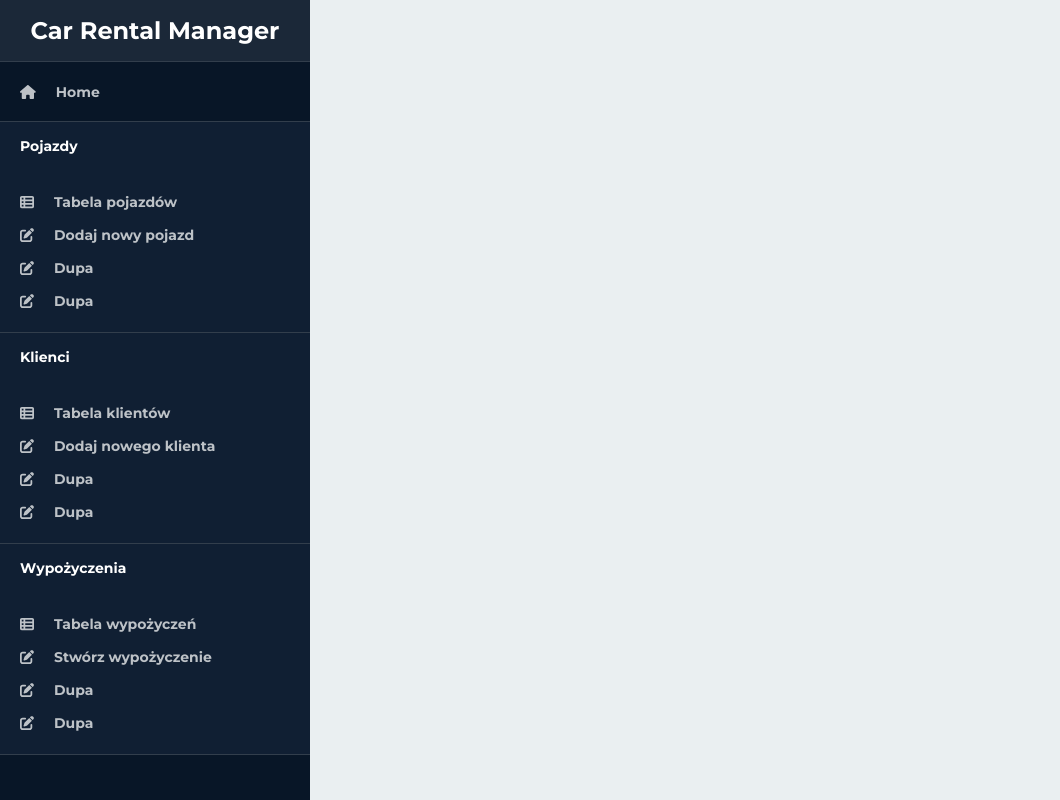
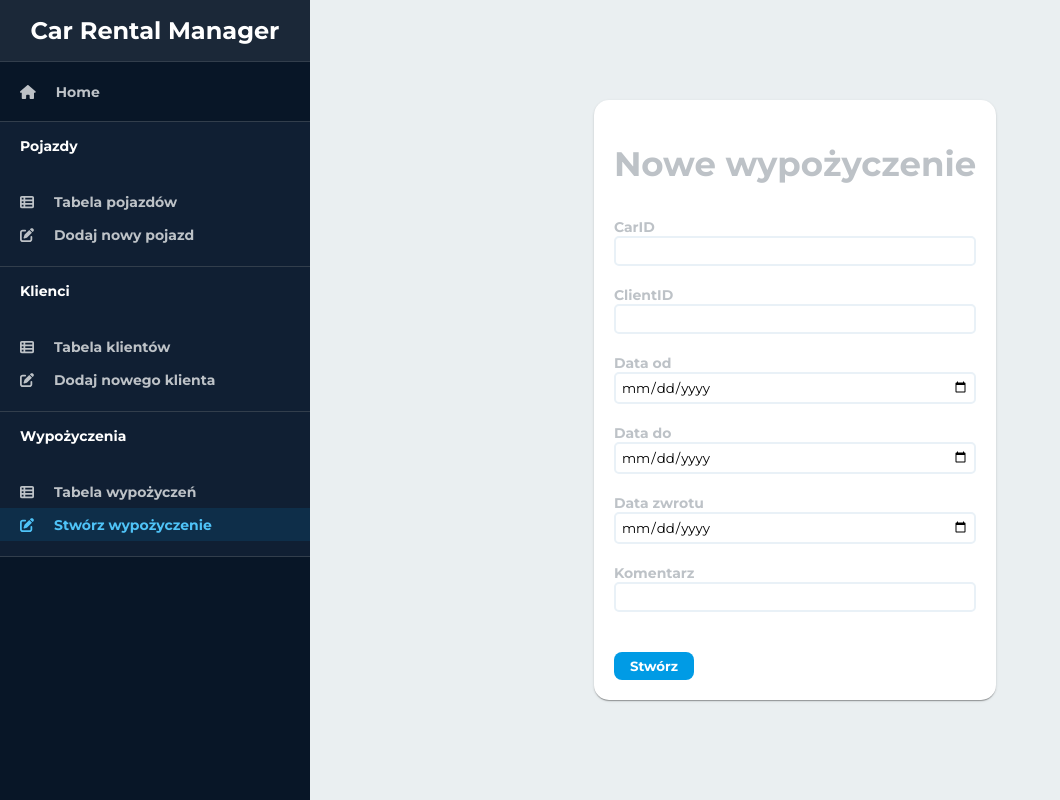
Before and after one commit to ajdachoo/Car-Rental-Manager, a React (Create React App) app: page /addRental in a window 1280 px wide. Shown: the whole page, without its empty margins (0-1060 px from the left). Built offline with nearby package versions, Linux system fonts and the light colour scheme.

Commit message:
add rental form

```diff
--- a/src/components/molecules/FormField/FormField.tsx
+++ b/src/components/molecules/FormField/FormField.tsx
@@ -44,3 +44,12 @@ export const FormFieldSelect: React.FC<FormFieldSelectProps> = ({ onChange, valu
         </Wrapper>
     );
 };
+
+export const FormFieldDate: React.FC<FormFieldProps> = ({ onChange, value, label, name, id }) => {
+    return (
+        <Wrapper>
+            <StyledLabel htmlFor={id}>{label}</StyledLabel>
+            <StyledInput name={name} id={id} type="date" value={value} onChange={onChange} />
+        </Wrapper>
+    );
+};
--- a/src/components/molecules/RentalTableRow/RentalTableRow.tsx
+++ b/src/components/molecules/RentalTableRow/RentalTableRow.tsx
@@ -50,7 +50,7 @@ const RentalTableRow: React.FC<RentalsTableRowProps> = ({ handleDeleteRental, in
             <StyledTd>{getStatusComponent()}</StyledTd>
             <StyledTd >{`${price.toFixed(2)} zł.`}</StyledTd>
             <StyledTd >{comment}</StyledTd>
-            <StyledTd><StyledButton onClick={() => handleDeleteRental(id)}>Zakończ</StyledButton></StyledTd>
+            <StyledTd><StyledButton onClick={() => handleDeleteRental(id)}>Usuń</StyledButton></StyledTd>
         </StyledTr>
     );
 };
--- a/src/components/organisms/Navigation/Navigation.tsx
+++ b/src/components/organisms/Navigation/Navigation.tsx
@@ -17,22 +17,16 @@ const Navigation: React.FC = () => {
                 <p>Pojazdy</p>
                 <StyledNavLink to="/cars"><TableListIcon />Tabela pojazdów</StyledNavLink>
                 <StyledNavLink to="/addCar"><NewIcon />Dodaj nowy pojazd</StyledNavLink>
-                <StyledNavLink to="/dupa2"><NewIcon />Dupa</StyledNavLink>
-                <StyledNavLink to="/dupa3"><NewIcon />Dupa</StyledNavLink>
             </NavSection>
             <NavSection>
                 <p>Klienci</p>
                 <StyledNavLink to="/clients"><TableListIcon />Tabela klientów</StyledNavLink>
                 <StyledNavLink to="/addClient"><NewIcon />Dodaj nowego klienta</StyledNavLink>
-                <StyledNavLink to="/dupa2"><NewIcon />Dupa</StyledNavLink>
-                <StyledNavLink to="/dupa3"><NewIcon />Dupa</StyledNavLink>
             </NavSection>
             <NavSection>
                 <p>Wypożyczenia</p>
                 <StyledNavLink to="/rentals"><TableListIcon />Tabela wypożyczeń</StyledNavLink>
-                <StyledNavLink to="/dupa1"><NewIcon />Stwórz wypożyczenie</StyledNavLink>
-                <StyledNavLink to="/dupa2"><NewIcon />Dupa</StyledNavLink>
-                <StyledNavLink to="/dupa3"><NewIcon />Dupa</StyledNavLink>
+                <StyledNavLink to="/addRental"><NewIcon />Stwórz wypożyczenie</StyledNavLink>
             </NavSection>
         </Wrapper>
     );
--- /dev/null
+++ b/src/components/organisms/RentalForm/RentalForm.tsx
@@ -0,0 +1,110 @@
+import React, { useState } from "react";
+import { ViewWrapper } from "components/molecules/ViewWrapper/ViewWrapper.styles";
+import { Title } from "components/molecules/FormField/Form.styles";
+import { FormField, FormFieldDate } from "components/molecules/FormField/FormField";
+import { FormButton } from "components/molecules/FormField/Form.styles";
+import { RentalPutPostProps, useRentals } from "hooks/useRentals";
+import { useNavigate } from "react-router-dom";
+import { isAxiosError } from "axios";
+
+interface FormProps {
+    initialformValues?: formValuesProps;
+    method: 'add' | 'edit';
+    rentalEditID?: number;
+};
+
+export interface formValuesProps {
+    carId: string;
+    clientId: string;
+    hireDate: string;
+    expectedDateOfReturn: string;
+    dateOfReturn: string;
+    comment: string;
+};
+
+const initialFormState: formValuesProps = {
+    carId: '',
+    clientId: '',
+    hireDate: '',
+    expectedDateOfReturn: '',
+    dateOfReturn: '',
+    comment: '',
+};
+
+const dateToISO8601 = (date: string): string => {
+    if (date !== '') {
+        let result = new Date(date);
+        return result.toISOString();
+    } else {
+        return '';
+    }
+};
+
+const formValuesToRentalProps = (formValues: formValuesProps): RentalPutPostProps => {
+    return {
+        ...formValues,
+        carId: parseInt(formValues.carId),
+        clientId: parseInt(formValues.clientId),
+        hireDate: dateToISO8601(formValues.hireDate),
+        expectedDateOfReturn: dateToISO8601(formValues.expectedDateOfReturn),
+        dateOfReturn: dateToISO8601(formValues.dateOfReturn)
+    };
+};
+
+const RentalForm: React.FC<FormProps> = ({ initialformValues = initialFormState, method, rentalEditID }) => {
+    const [formValues, setFormValues] = useState<formValuesProps>(initialformValues);
+    const { postRental, putRental } = useRentals();
+    const navigate = useNavigate();
+
+    const handleInputChange = (e: React.ChangeEvent<HTMLInputElement>) => {
+        setFormValues({
+            ...formValues,
+            [e.target.name]: e.target.value
+        });
+        console.log(formValues);
+    };
+
+    const handleAddRental = async (e: React.FormEvent<HTMLFormElement>) => {
+        e.preventDefault();
+        const formatRental = formValuesToRentalProps(formValues)
+        console.log(formatRental);
+        const response = await postRental(formatRental);
+        if (isAxiosError(response)) {
+            alert('niepoprawne dane!');
+        } else {
+            setFormValues(initialFormState);
+            navigate('/rentals');
+        }
+    };
+
+    const handleEditRental = async (e: React.FormEvent<HTMLFormElement>) => {
+        e.preventDefault();
+        if (rentalEditID) {
+            const formatRental = formValuesToRentalProps(formValues)
+            const response = await putRental(formatRental, rentalEditID);
+            if (isAxiosError(response)) {
+                alert('niepoprawne dane!');
+            } else {
+                setFormValues(initialFormState);
+                navigate('/rentals');
+            }
+        } else {
+            alert('niepoprawne dane!');
+        }
+    };
+
+    return (
+        <ViewWrapper as="form" onSubmit={method === 'add' ? handleAddRental : handleEditRental}>
+            <Title>{method === 'add' ? 'Nowe wypożyczenie' : 'Edytuj wypożyczenie'}</Title>
+            <FormField label="CarID" id="carId" name="carId" value={formValues.carId} onChange={handleInputChange} />
+            <FormField label="ClientID" id="clientId" name="clientId" value={formValues.clientId} onChange={handleInputChange} />
+            <FormFieldDate label="Data od" id="hireDate" name="hireDate" value={formValues.hireDate} onChange={handleInputChange} />
+            <FormFieldDate label="Data do" id="expectedDateOfReturn" name="expectedDateOfReturn" value={formValues.expectedDateOfReturn} onChange={handleInputChange} />
+            <FormFieldDate label="Data zwrotu" id="dateOfReturn" name="dateOfReturn" value={formValues.dateOfReturn} onChange={handleInputChange} />
+            <FormField label="Komentarz" id="comment" name="comment" value={formValues.comment} onChange={handleInputChange} />
+            <FormButton type="submit">{method === 'add' ? 'Stwórz' : 'Zatwierdź'}</FormButton>
+        </ViewWrapper>
+    );
+};
+
+export default RentalForm;
--- a/src/components/templates/DataSection/DataSection.tsx
+++ b/src/components/templates/DataSection/DataSection.tsx
@@ -8,6 +8,7 @@ import ClientForm from 'components/organisms/ClientForm/ClientForm';
 import CarForm from 'components/organisms/CarForm/CarForm';
 import ClientEditForm from 'components/organisms/ClientEditForm/ClientEditForm';
 import CarEditForm from 'components/organisms/CarEditForm/CarEditForm';
+import RentalForm from 'components/organisms/RentalForm/RentalForm';
 
 const DataSection: React.FC = () => {
     return (
@@ -16,6 +17,7 @@ const DataSection: React.FC = () => {
                 <Route path='/cars' element={<CarsTable />} />
                 <Route path='/clients' element={<ClientsTable />} />
                 <Route path='/rentals' element={<RentalsTable />} />
+                <Route path='/addRental' element={<RentalForm method='add' />} />
                 <Route path='/addClient' element={<ClientForm method='add' />} />
                 <Route path='/editClient/:editClientID' element={<ClientEditForm />} />
                 <Route path='/addCar' element={<CarForm method='add' />} />
--- a/src/hooks/useRentals.ts
+++ b/src/hooks/useRentals.ts
@@ -22,6 +22,7 @@ export const useRentals = () => {
 
     const postRental = useCallback(async (rental: RentalPutPostProps) => {
         try {
+            console.log(rental);
             const result = await API.post(`/hires`, rental);
             return result.data;
         } catch (e) {
@@ -42,7 +43,7 @@ export const useRentals = () => {
 
     const getRental = useCallback(async (id: number) => {
         try {
-            const result = await API.get(`/cars/${id}`);
+            const result = await API.get(`/hires/${id}`);
             return result.data;
         } catch (e) {
             console.log(e);
```
